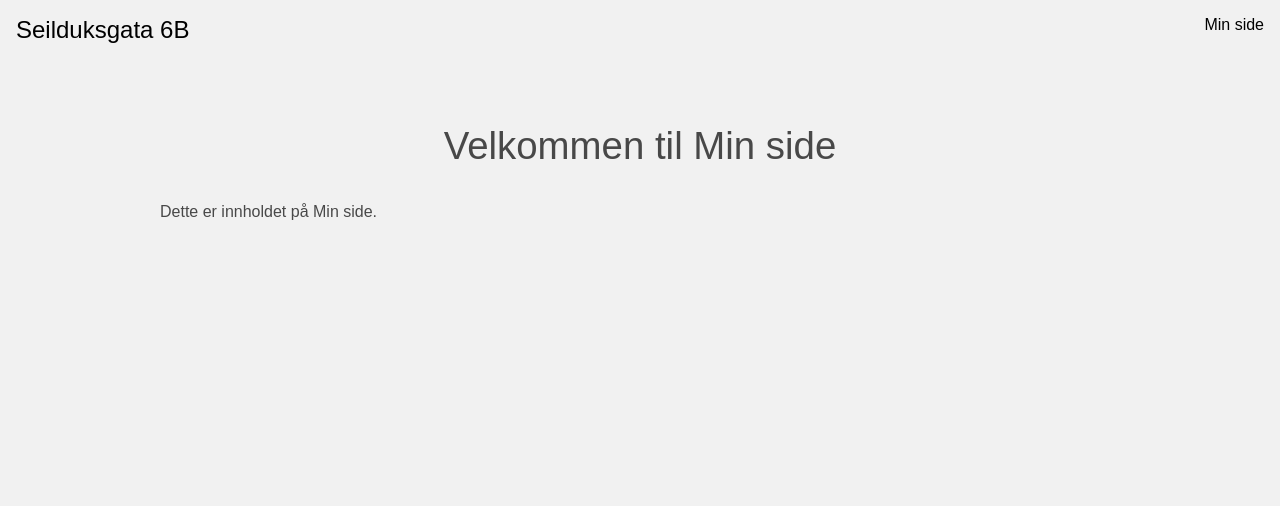
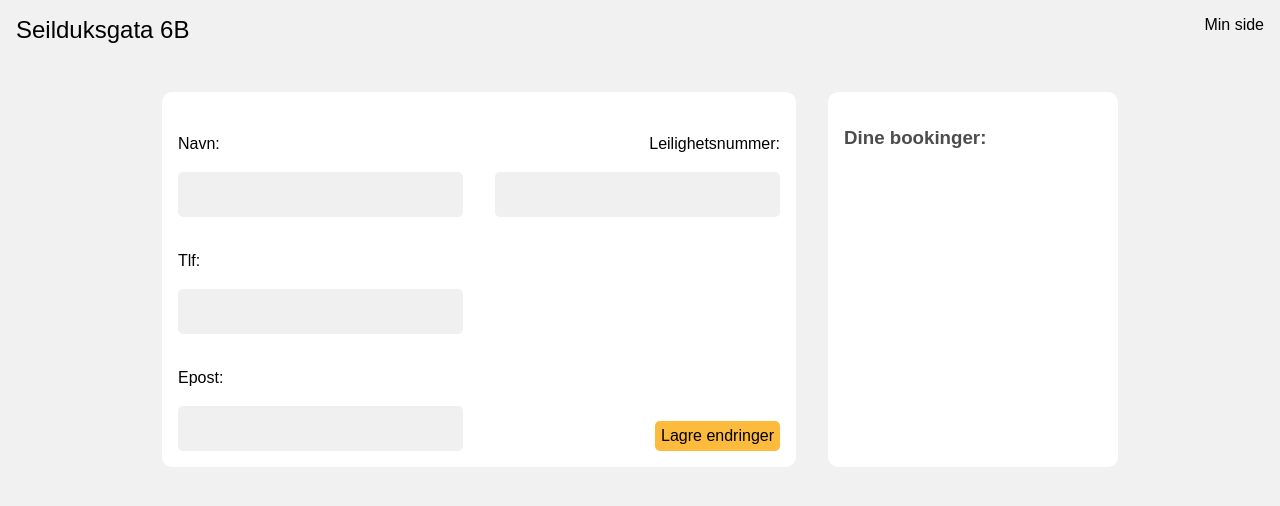
Before and after one commit to Glaum96/BookNook_frontend, a SvelteKit app: page /minside in a window 1280 px wide. Shown: the top 506 px of the page. Built offline with nearby package versions, Linux system fonts and the light colour scheme; no server answers.

Commit message:
Oppdatert min side til å hente brukerinfo med en spesifikk userId

```diff
--- a/src/routes/+page.svelte
+++ b/src/routes/+page.svelte
@@ -144,7 +144,6 @@
 		display: flex;
 		flex-direction: column;
 		justify-content: center;
-		align-items: center;
 		background-color: white;
 		border-radius: 10px;
 		padding: 1rem;
--- a/src/routes/minside/+page.svelte
+++ b/src/routes/minside/+page.svelte
@@ -1,5 +1,38 @@
 <script>
-	// Du kan legge til eventuelle nødvendige skript her
+	import { onMount } from 'svelte';
+	import './minside.css'; // Import the CSS file
+
+	let user = {
+		name: "",
+		phoneNumber: "",
+		email: "",
+		apartmentNumber: ""
+	};
+
+	function handleSubmit(event) {
+		event.preventDefault();
+		console.log('Form submitted');
+	}
+
+	//Henter bruker med en gitt brukerId
+	const userId = "673f11a096afef5bf6502318";
+
+	async function fetchUser() {
+		const response = await fetch(`http://localhost:9090/api/getUser/${userId}`, {
+			method: 'GET',
+			headers: {
+				'Content-Type': 'application/json'
+			}
+		});
+		const userResponse = await response.json();
+
+		user.name = userResponse.name;
+		user.phoneNumber = userResponse.phoneNumber;
+		user.email = userResponse.email;
+		user.apartmentNumber = userResponse.apartmentNumber;
+	}
+
+	onMount(fetchUser);
 </script>
 
 <svelte:head>
@@ -7,13 +40,26 @@
 	<meta name="description" content="Dette er min side" />
 </svelte:head>
 
-<section>
-	<h1>Velkommen til Min side</h1>
-	<p>Dette er innholdet på Min side.</p>
-</section>
-
-<style>
-    section {
-        padding: 1rem;
-    }
-</style>
+<div class="container">
+	<section class="user">
+		<form on:submit|preventDefault={handleSubmit}>
+			<div class="inputcolumn">
+				<p>Navn:</p>
+				<input bind:value={user.name} />
+				<p>Tlf:</p>
+				<input bind:value={user.phoneNumber} />
+				<p>Epost:</p>
+				<input bind:value={user.email} />
+			</div>
+			<div class="inputcolumn">
+				<p>Leilighetsnummer:</p>
+				<input bind:value={user.apartmentNumber} />
+				<br />
+				<button type="submit" class="button">Lagre endringer</button>
+			</div>
+		</form>
+	</section>
+	<section class="bookings">
+		<h3>Dine bookinger: </h3>
+	</section>
+</div>
--- /dev/null
+++ b/src/routes/minside/minside.css
@@ -0,0 +1,86 @@
+.container {
+    display: flex;
+    justify-content: center;
+    gap: 2rem;
+    padding: 1rem;
+    flex-wrap: nowrap;
+    max-width: 1200px;
+    margin: 0 50px;
+}
+
+p {
+    font-size: medium;
+    color: black;
+    margin-top: 24px;
+    margin-bottom: 8px;
+}
+
+section.bookings,
+section.user {
+    display: flex;
+    flex-direction: column;
+    background-color: white;
+    border-radius: 10px;
+    padding: 1rem;
+}
+
+section.user {
+    flex: 0 0 70%;
+}
+
+section.bookings {
+    flex: 0 0 30%;
+}
+
+form {
+    display: flex;
+    justify-content: space-between;
+    gap: 2rem;
+    flex-wrap: wrap; /* Allow wrapping */
+}
+
+.inputcolumn {
+    display: flex;
+    flex-direction: column;
+    gap: 0.5rem;
+    flex: 1;
+    min-width: 200px; /* Ensure a minimum width */
+}
+
+.inputcolumn:last-child {
+    align-items: flex-end;
+}
+
+.button {
+    margin-top: auto;
+    background-color: #FDBB3D;
+    border-radius: 5px;
+    border: none;
+    height: 30px;
+}
+
+input {
+    background-color: #f0f0f0;
+    border-radius: 5px;
+    border: none;
+    padding: 0.5rem;
+    box-sizing: border-box;
+    width: 100%;
+    height: 45px;
+}
+
+@media (max-width: 768px) {
+    .container {
+        flex-wrap: wrap;
+    }
+    section.bookings,
+    section.user {
+        flex: 0 0 100%;
+    }
+    form {
+        flex-direction: column; /* Stack columns vertically */
+    }
+    .inputcolumn {
+        align-items: flex-start; /* Align items to the start */
+    }
+}
--- a/src/stores/auth.ts
+++ b/src/stores/auth.ts
@@ -4,7 +4,11 @@ export const isAuthenticated = writable(false);
 
 export function checkAuth() {
   const token = localStorage.getItem('token');
+/*
   isAuthenticated.set(!!token);
+*/
+  isAuthenticated.set(true);
+
 }
 
 export function logout() {
```
